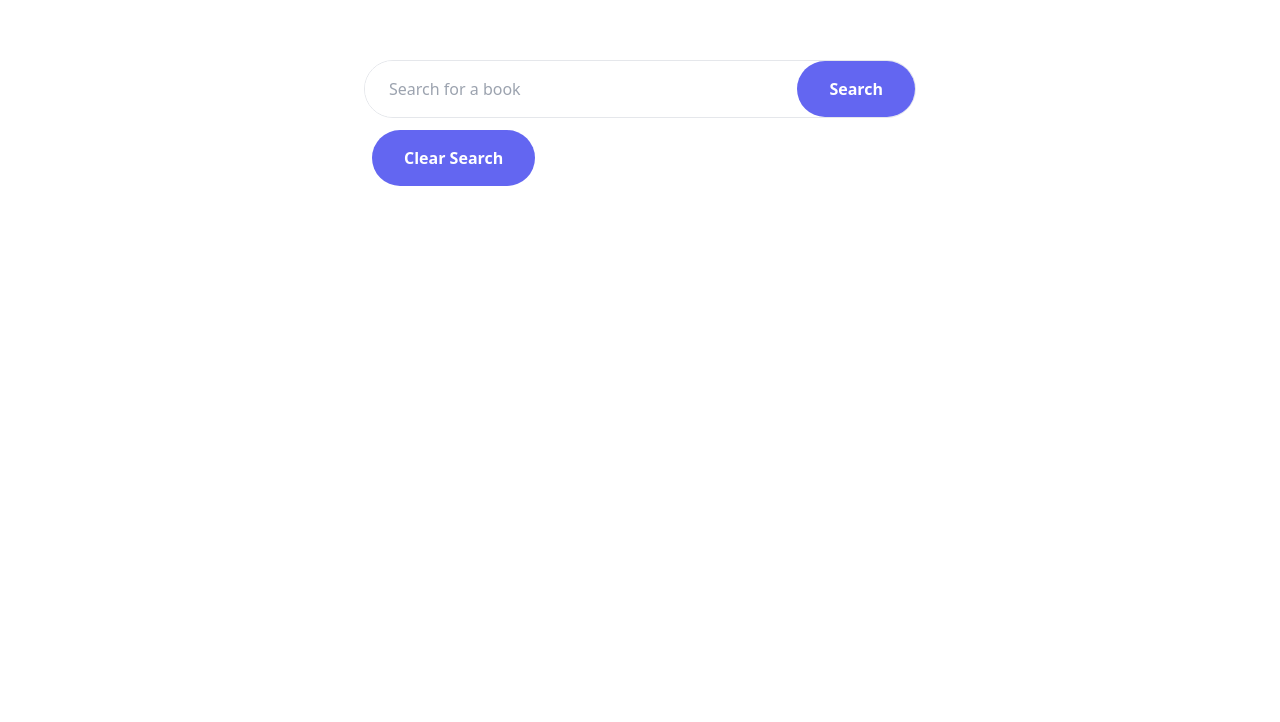
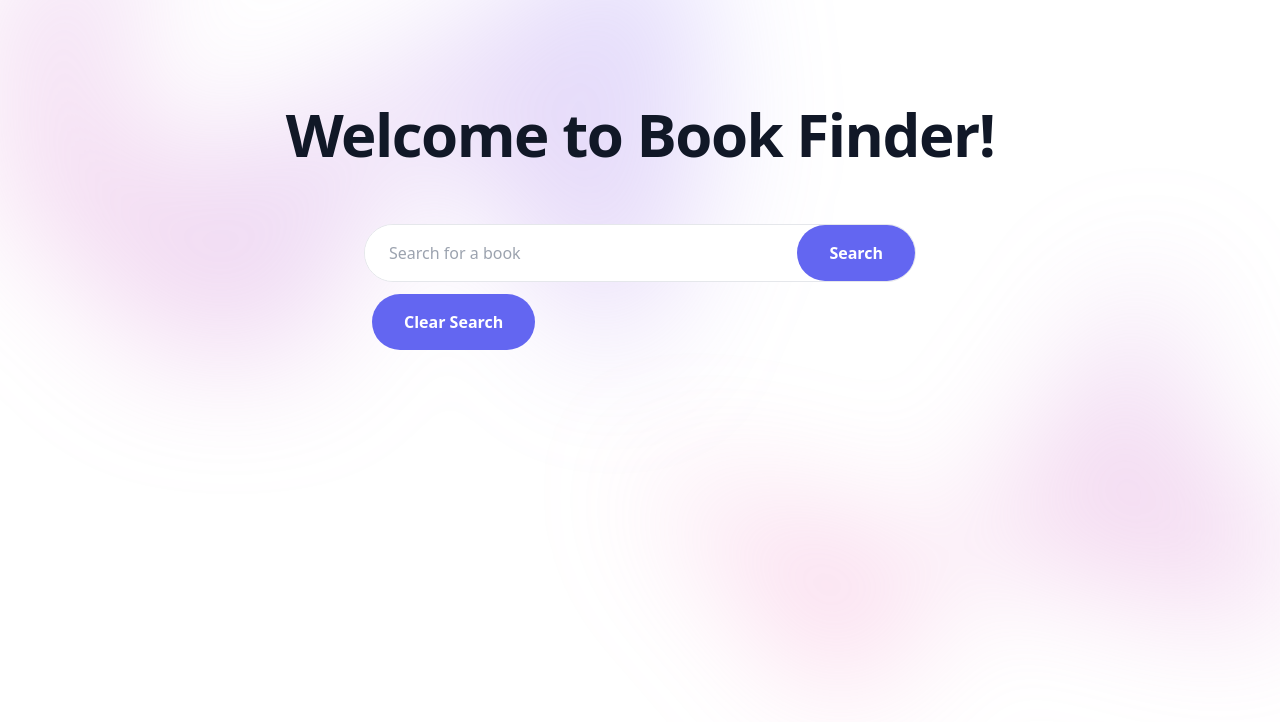
Before and after one commit to johnwgomez/book_finder, a plain HTML site: page results.html in a window 1280 px wide. Drawn offline with nearby package versions, Linux system fonts and the light colour scheme.

Commit message:
results page update

```diff
--- a/results.html
+++ b/results.html
@@ -8,7 +8,41 @@
   </head>
   <body>
     <!--Div for the search bar-->
-    <div class="container mx-auto">
+    <div class="relative isolate px-6 pt-14 lg:px-8">
+      <div
+        class="absolute inset-x-0 -top-40 -z-10 transform-gpu overflow-hidden blur-3xl sm:-top-80"
+        aria-hidden="true"
+      >
+        <div
+          class="relative left-[calc(50%-11rem)] aspect-[1155/678] w-[36.125rem] -translate-x-1/2 rotate-[30deg] bg-gradient-to-tr from-[#ff80b5] to-[#9089fc] opacity-30 sm:left-[calc(50%-30rem)] sm:w-[72.1875rem]"
+          style="
+            clip-path: polygon(
+              74.1% 44.1%,
+              100% 61.6%,
+              97.5% 26.9%,
+              85.5% 0.1%,
+              80.7% 2%,
+              72.5% 32.5%,
+              60.2% 62.4%,
+              52.4% 68.1%,
+              47.5% 58.3%,
+              45.2% 34.5%,
+              27.5% 76.7%,
+              0.1% 64.9%,
+              17.9% 100%,
+              27.6% 76.8%,
+              76.1% 97.7%,
+              74.1% 44.1%
+            );
+          "
+        ></div>
+      </div>
+      <div class="text-center p-12">
+        <h1 class="text-4xl font-bold tracking-tight text-gray-900 sm:text-6xl">
+          Welcome to Book Finder!
+        </h1>
+
+        <div class="flex-col justify-center">
           <div class="relative p-12 w-full sm:max-w-2xl sm:mx-auto">
             <div class="overflow-hidden rounded-full relative p-3">
               <form
@@ -34,10 +68,41 @@
             </div>
           </div>
         </div>
+      </div>
 
       <!--Div for the search results-->
       <div class="container mx-auto px-4 py-8" id="results">
+        <!-- Book results will be injected here -->
+      </div>
 
+      <div
+        class="absolute inset-x-0 top-[calc(100%-13rem)] -z-10 transform-gpu overflow-hidden blur-3xl sm:top-[calc(100%-30rem)]"
+        aria-hidden="true"
+      >
+        <div
+          class="relative left-[calc(50%+3rem)] aspect-[1155/678] w-[36.125rem] -translate-x-1/2 bg-gradient-to-tr from-[#ff80b5] to-[#9089fc] opacity-30 sm:left-[calc(50%+36rem)] sm:w-[72.1875rem]"
+          style="
+            clip-path: polygon(
+              74.1% 44.1%,
+              100% 61.6%,
+              97.5% 26.9%,
+              85.5% 0.1%,
+              80.7% 2%,
+              72.5% 32.5%,
+              60.2% 62.4%,
+              52.4% 68.1%,
+              47.5% 58.3%,
+              45.2% 34.5%,
+              27.5% 76.7%,
+              0.1% 64.9%,
+              17.9% 100%,
+              27.6% 76.8%,
+              76.1% 97.7%,
+              74.1% 44.1%
+            );
+          "
+        ></div>
+      </div>
     </div>
     <script src="logic.js"></script>
   </body>
```
Lines whose indentation alone changed are shown as unchanged.
